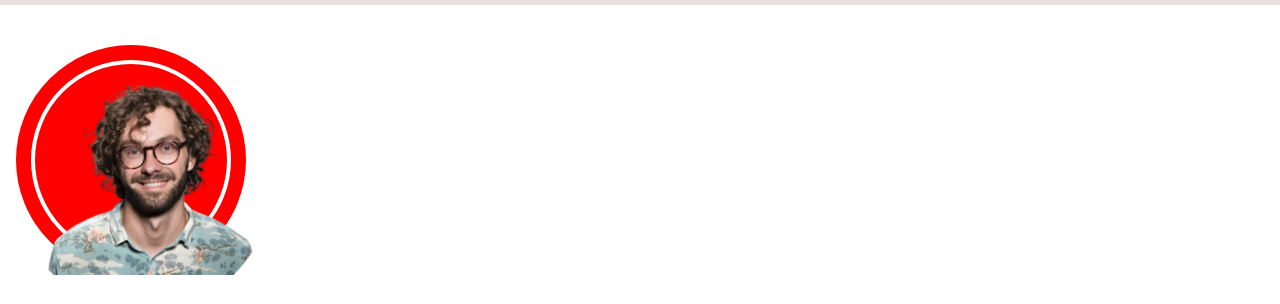
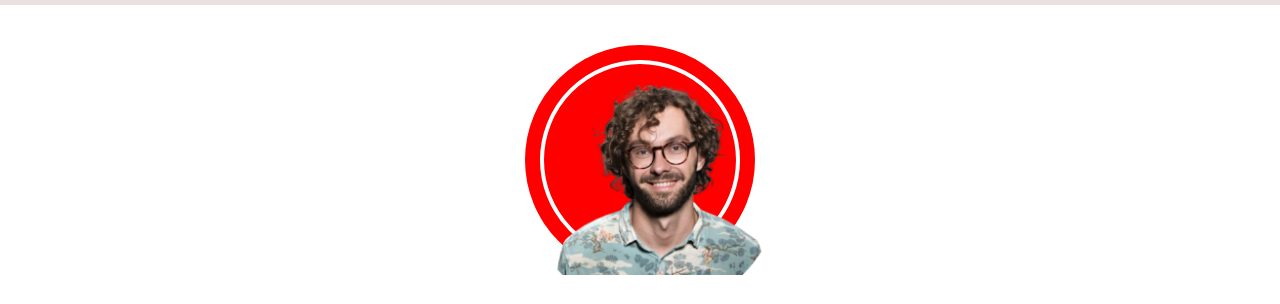
Before and after one commit to Dicko10/Ahmed.gm, a plain HTML site: page index.html in a window 1280 px wide. Shown: the part 43-347 px from the top of the page. Drawn offline with Linux system fonts and the light colour scheme.

Commit message:
updated styles

```diff
--- a/css/styles.css
+++ b/css/styles.css
@@ -122,6 +122,13 @@ nav {
     cursor: pointer;
 }
 
+.about-media {
+    /* outline: 1px solid; */
+    display: flex;
+    justify-content: center;
+    align-items: center;
+}
+
 .cover {
     position: relative;
     background-color: red;
```
